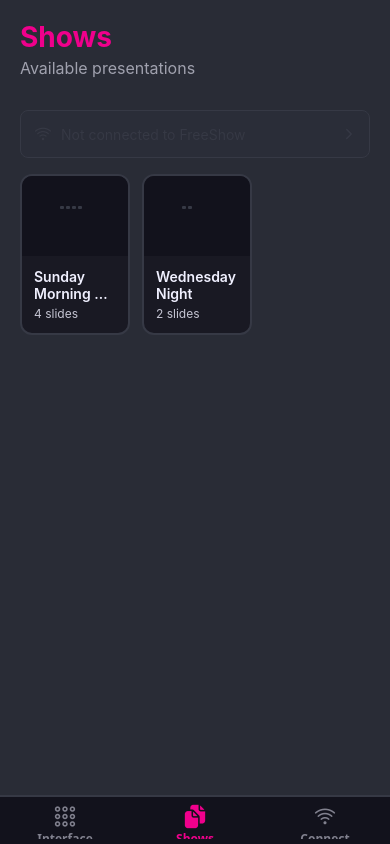
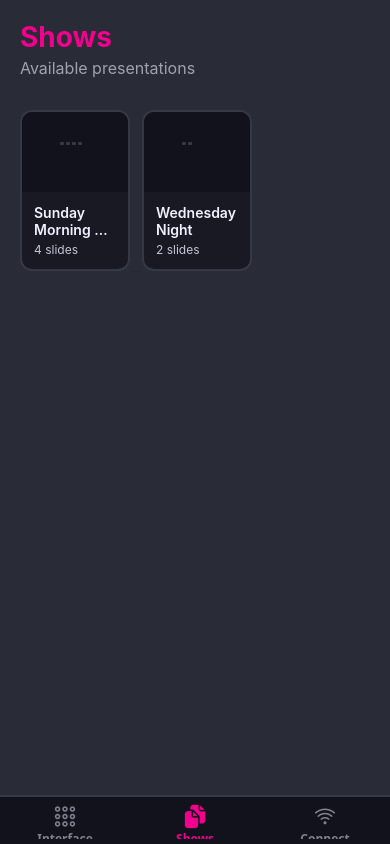
Before and after one commit to gladsonsam/freeshow-remote, a React Native app: screen /Shows in a window 390 px wide. Built offline with nearby package versions, Linux system fonts and the light colour scheme.

Commit message:
Remove connection banner

```diff
--- a/src/components/ConnectionBanner.tsx
+++ /dev/null
@@ -1,150 +0,0 @@
-import React, { useState } from 'react';
-import { View, Text, TouchableOpacity, StyleSheet, Animated } from 'react-native';
-import { Ionicons } from '@expo/vector-icons';
-import { FreeShowTheme } from '../theme/FreeShowTheme';
-import { useConnection } from '../contexts/ConnectionContext';
-
-interface ConnectionBannerProps {
-  onConnectPress?: () => void;
-  forceExpanded?: boolean;
-}
-
-export const ConnectionBanner: React.FC<ConnectionBannerProps> = ({
-  onConnectPress,
-  forceExpanded = false
-}) => {
-  const { isConnected, connectionStatus, connectionHost, lastError } = useConnection();
-  const [isExpanded, setIsExpanded] = useState(false);
-
-  const getStatusInfo = () => {
-    switch (connectionStatus) {
-      case 'connected':
-        return {
-          icon: 'checkmark-circle' as const,
-          color: '#2ECC40',
-          text: `Connected to ${connectionHost}`,
-          backgroundColor: '#2ECC4020',
-          borderColor: '#2ECC40',
-          dotColor: '#2ECC40',
-        };
-      case 'connecting':
-        return {
-          icon: 'time' as const,
-          color: '#FF851B',
-          text: 'Connecting to FreeShow...',
-          backgroundColor: '#FF851B20',
-          borderColor: '#FF851B',
-          dotColor: '#FF851B',
-        };
-      case 'error':
-        return {
-          icon: 'warning' as const,
-          color: '#FF4136',
-          text: lastError || 'Connection failed',
-          backgroundColor: '#FF413620',
-          borderColor: '#FF4136',
-          dotColor: '#FF4136',
-        };
-      default:
-        return {
-          icon: 'wifi-outline' as const,
-          color: FreeShowTheme.colors.primaryLighter,
-          text: 'Not connected to FreeShow',
-          backgroundColor: FreeShowTheme.colors.primaryLighter + '20',
-          borderColor: FreeShowTheme.colors.primaryLighter,
-          dotColor: FreeShowTheme.colors.primaryLighter,
-        };
-    }
-  };
-
-  const statusInfo = getStatusInfo();
-
-  const toggleExpanded = () => {
-    if (isConnected) {
-      setIsExpanded(!isExpanded);
-    } else if (onConnectPress) {
-      onConnectPress();
-    }
-  };
-
-  // Compact view - just a dot (only if connected and not forced to expand)
-  if (!isExpanded && isConnected && !forceExpanded) {
-    return (
-      <TouchableOpacity
-        style={styles.compactBanner}
-        onPress={toggleExpanded}
-        activeOpacity={0.7}
-      >
-        <View style={[styles.statusDot, { backgroundColor: statusInfo.dotColor }]} />
-      </TouchableOpacity>
-    );
-  }
-
-  // Expanded view or non-connected state
-  return (
-    <TouchableOpacity
-      style={[
-        styles.banner,
-        {
-          backgroundColor: statusInfo.backgroundColor,
-          borderColor: statusInfo.borderColor,
-        },
-      ]}
-      onPress={toggleExpanded}
-      disabled={connectionStatus === 'connecting'}
-      activeOpacity={0.7}
-    >
-      <Ionicons name={statusInfo.icon} size={20} color={statusInfo.color} />
-      <Text style={[styles.bannerText, { color: statusInfo.color }]}>
-        {statusInfo.text}
-      </Text>
-      {isConnected ? (
-        <Ionicons
-          name={isExpanded ? "chevron-up" : "chevron-down"}
-          size={16}
-          color={statusInfo.color}
-        />
-      ) : (
-        onConnectPress && (
-          <Ionicons name="chevron-forward" size={16} color={statusInfo.color} />
-        )
-      )}
-    </TouchableOpacity>
-  );
-};
-
-const styles = StyleSheet.create({
-  banner: {
-    flexDirection: 'row',
-    alignItems: 'center',
-    padding: FreeShowTheme.spacing.md,
-    borderRadius: FreeShowTheme.borderRadius.md,
-    borderWidth: 1,
-    marginBottom: FreeShowTheme.spacing.lg,
-  },
-  compactBanner: {
-    alignSelf: 'flex-end',
-    marginBottom: FreeShowTheme.spacing.lg,
-    marginRight: FreeShowTheme.spacing.md,
-    padding: FreeShowTheme.spacing.xs,
-  },
-  statusDot: {
-    width: 12,
-    height: 12,
-    borderRadius: 6,
-    shadowColor: '#000',
-    shadowOffset: {
-      width: 0,
-      height: 1,
-    },
-    shadowOpacity: 0.22,
-    shadowRadius: 2.22,
-    elevation: 3,
-  },
-  bannerText: {
-    fontSize: FreeShowTheme.fontSize.sm,
-    fontFamily: FreeShowTheme.fonts.system,
-    flex: 1,
-    marginLeft: FreeShowTheme.spacing.sm,
-  },
-});
--- a/src/screens/ConnectScreen.tsx
+++ b/src/screens/ConnectScreen.tsx
@@ -14,7 +14,6 @@ import { SafeAreaView } from 'react-native-safe-area-context';
 import { Ionicons } from '@expo/vector-icons';
 import { FreeShowTheme } from '../theme/FreeShowTheme';
 import { useConnection } from '../contexts/ConnectionContext';
-import { ConnectionBanner } from '../components/ConnectionBanner';
 import QRScannerModal from '../components/QRScannerModal';
 import ShareQRModal from '../components/ShareQRModal';
 
@@ -128,8 +127,6 @@ const ConnectScreen: React.FC<ConnectScreenProps> = ({ navigation }) => {
             </Text>
           </View>
         </View>
-
-        <ConnectionBanner forceExpanded={true} />
 
         <View style={styles.form}>
           <View style={styles.inputGroup}>
--- a/src/screens/RemoteScreen.tsx
+++ b/src/screens/RemoteScreen.tsx
@@ -1,7 +1,6 @@
 import React from 'react';
 import { View, Text, StyleSheet, TouchableOpacity, ScrollView, Alert } from 'react-native';
 import { useConnection } from '../contexts/ConnectionContext';
-import { ConnectionBanner } from '../components/ConnectionBanner';
 import { FreeShowTheme } from '../theme/FreeShowTheme';
 
 export default function RemoteScreen() {
@@ -52,7 +51,6 @@ export default function RemoteScreen() {
   if (!isConnected) {
     return (
       <View style={styles.container}>
-        <ConnectionBanner />
         <View style={styles.notConnectedContainer}>
           <Text style={styles.notConnectedText}>Connect to FreeShow to use remote controls</Text>
         </View>
@@ -62,8 +60,6 @@ export default function RemoteScreen() {
 
   return (
     <View style={styles.container}>
-      <ConnectionBanner />
-
       <ScrollView style={styles.content}>
         <View style={styles.section}>
           <Text style={styles.sectionTitle}>Stage Controls</Text>
--- a/src/screens/ShowSelectorScreen.tsx
+++ b/src/screens/ShowSelectorScreen.tsx
@@ -11,7 +11,6 @@ import { SafeAreaView } from 'react-native-safe-area-context';
 import { Ionicons } from '@expo/vector-icons';
 import { FreeShowTheme } from '../theme/FreeShowTheme';
 import { useConnection } from '../contexts/ConnectionContext';
-import { ConnectionBanner } from '../components/ConnectionBanner';
 
 interface ShowSelectorScreenProps {
   navigation: any;
@@ -121,8 +120,6 @@ const ShowSelectorScreen: React.FC<ShowSelectorScreenProps> = ({ navigation }) =
 
   return (
     <SafeAreaView style={styles.container}>
-      <ConnectionBanner />
-
       <View style={styles.header}>
         <View style={styles.headerTitle}>
           <Ionicons name="apps" size={32} color={FreeShowTheme.colors.secondary} />
--- a/src/screens/ShowsScreen.tsx
+++ b/src/screens/ShowsScreen.tsx
@@ -15,7 +15,6 @@ import { FreeShowTheme } from '../theme/FreeShowTheme';
 import { freeShowService } from '../services/FreeShowService';
 import { FreeShowShow, FreeShowOutput, FreeShowSlide } from '../types';
 import { useConnection } from '../contexts/ConnectionContext';
-import { ConnectionBanner } from '../components/ConnectionBanner';
 
 interface ShowsScreenProps {
   navigation: any;
@@ -131,10 +130,6 @@ export default function ShowsScreen({ navigation }: ShowsScreenProps) {
     // Fallback to alternating colors
     const colors = [FreeShowTheme.colors.secondary, '#FF4136', '#B10DC9', '#FF851B', '#39CCCC'];
     return colors[index % colors.length];
-  };
-
-  const renderConnectionStatus = () => {
-    return <ConnectionBanner onConnectPress={() => navigation.navigate('Connect')} />;
   };
 
   const renderShows = () => {
@@ -253,7 +248,6 @@ export default function ShowsScreen({ navigation }: ShowsScreenProps) {
           <Text style={styles.subtitle}>Available presentations</Text>
         </View>
 
-        {renderConnectionStatus()}
         {renderShows()}
         {renderCurrentShow()}
       </ScrollView>
```
Also changed, not shown: src/contexts/ThemeContext.tsx (added).
